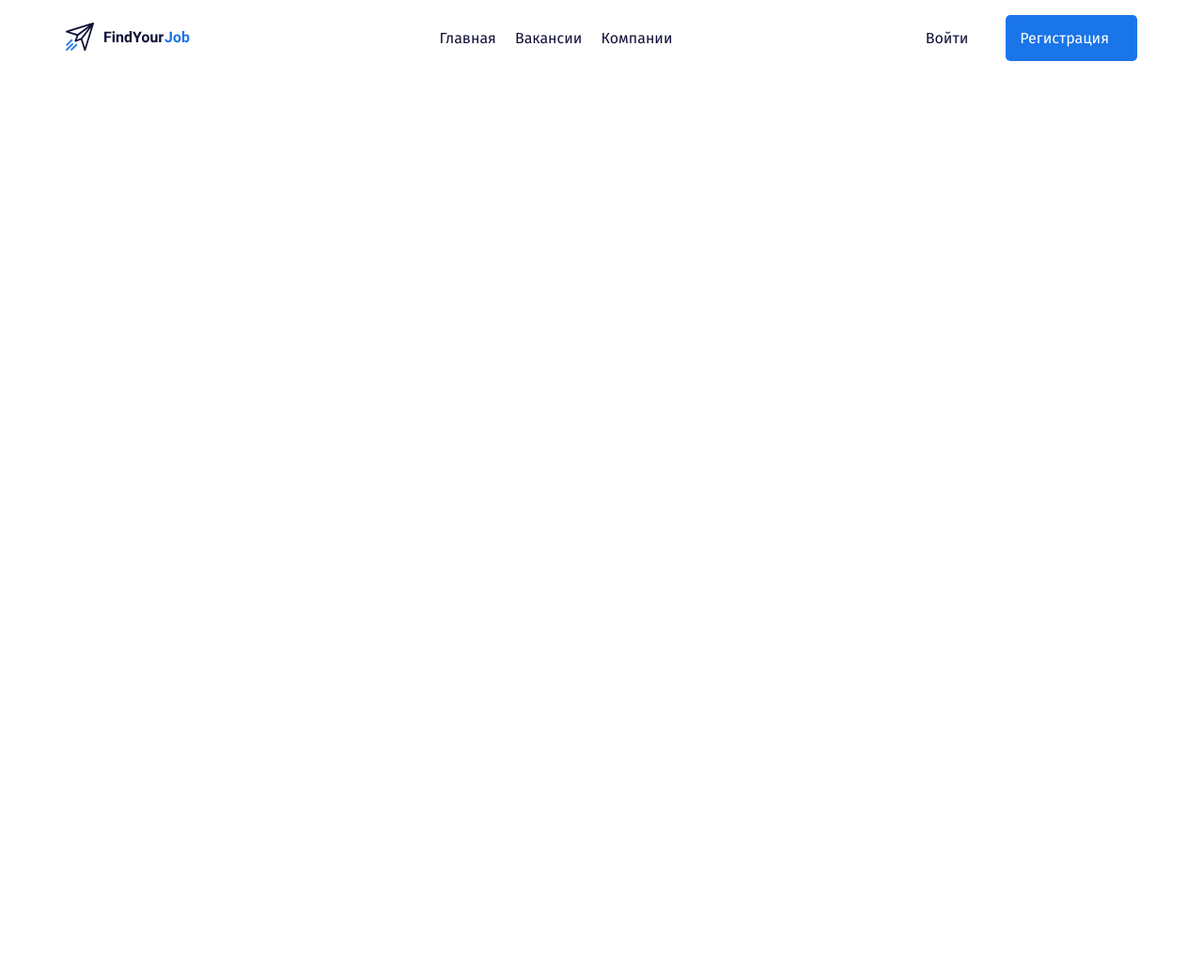
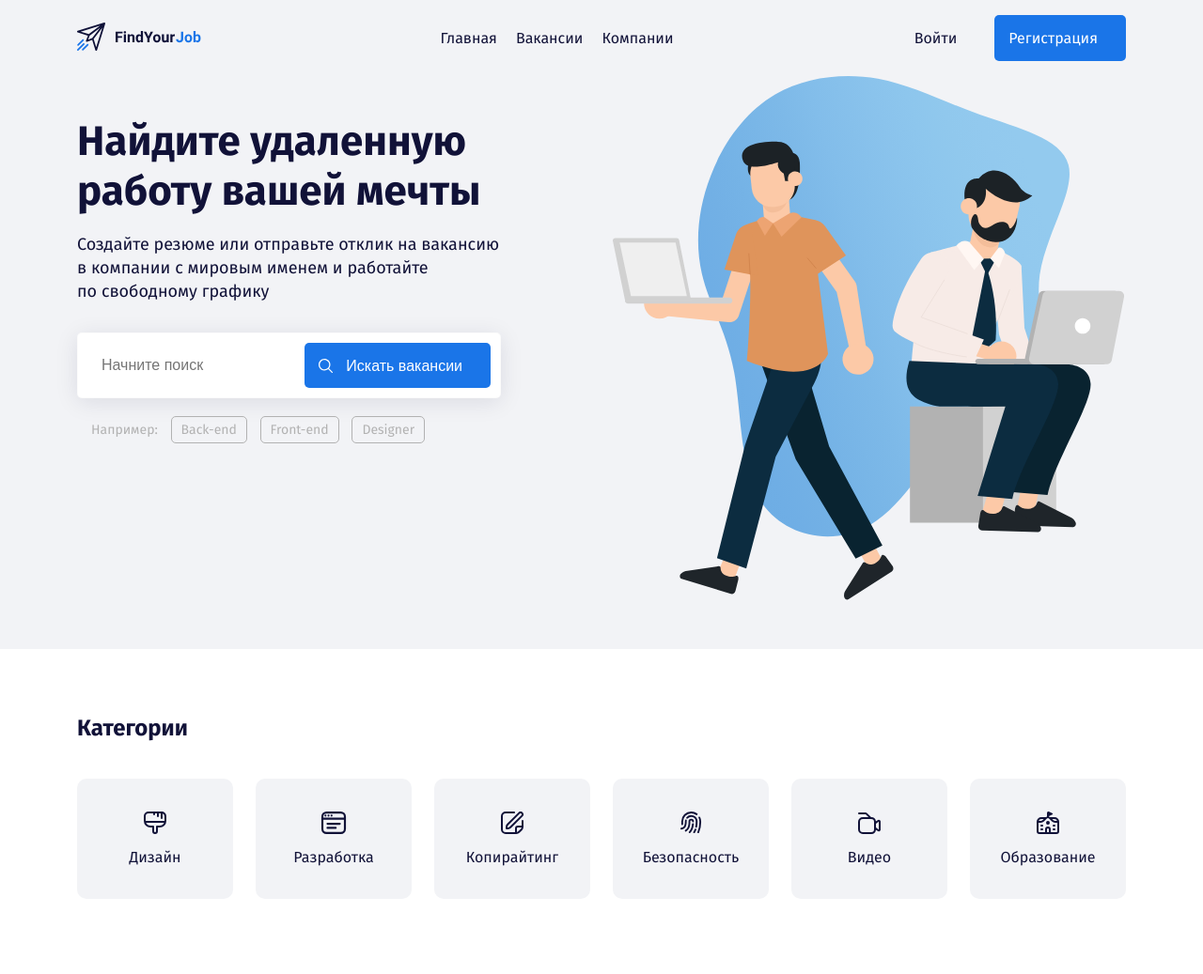
Before and after one commit to RedGalaxyBoss/FindYourJob, a plain HTML site: page index.html in a window 1280 px wide. Shown: the whole page at 94% size. Before the commit the page ends 800 px from the top, so only its background shows below. Drawn offline with Linux system fonts and the light colour scheme.

Commit message:
Второй залив

```diff
--- a/css/styles.css
+++ b/css/styles.css
@@ -1,8 +1,18 @@
+*,
+*:before,
+*:after {
+  box-sizing: border-box;
+}
+
 body {
   font-family: "Fira Sans", sans-serif;
   font-size: 16px;
   color: #111238;
   margin: 0;
+}
+
+.header {
+  background: #f2f3f6;
 }
 
 .menu {
@@ -23,6 +33,8 @@ body {
 .button {
   text-decoration: none;
   display: inline-block;
+  border: none;
+  font-size: 16px;
 }
 
 .button-link {
@@ -40,3 +52,102 @@ body {
   padding-left: 15px;
   color: #fff;
 }
+
+.button-icon {
+  vertical-align: middle;
+  margin-right: 10px;
+}
+
+.button-text {
+  vertical-align: middle;
+}
+
+.hero-title {
+  font-size: 44px;
+  line-height: 53px;
+  margin-bottom: 15px;
+  margin-top: 43px;
+}
+
+.hero-text {
+  font-size: 18px;
+  line-height: 140%;
+  margin-bottom: 30px;
+}
+
+.input-group {
+  background: #ffffff;
+  border: 1px solid rgba(209, 209, 209, 0.1);
+  box-shadow: 0px 4px 25px rgba(15, 17, 56, 0.1);
+  border-radius: 5px;
+  padding: 10px;
+  margin-bottom: 25px;
+}
+
+.input {
+  background-color: #fff;
+  border: none;
+  flex-grow: 1;
+  font-size: 16px;
+  line-height: 19px;
+  padding-left: 15px;
+}
+
+.input:focus {
+  outline: none;
+}
+
+.tags-group {
+  padding-left: 15px;
+  color: #b2b2b2;
+
+  font-size: 14px;
+  line-height: 17px;
+}
+
+.tag {
+  color: #b2b2b2;
+  text-decoration: none;
+  padding: 5px 10px;
+  margin-left: 10px;
+
+  border: 1px solid #b2b2b2;
+  border-radius: 5px;
+}
+.section {
+  padding-top: 70px;
+  padding-bottom: 80px;
+}
+
+.section-title {
+  margin-bottom: 40px;
+  margin-top: 0;
+}
+
+.card {
+  text-decoration: none;
+  color: #111238;
+  background: #f2f3f6;
+  border-radius: 10px;
+  padding: 35px;
+  transition: background 0.2s, color 0.2s;
+}
+
+.card-icon {
+  fill: #111238;
+  margin-bottom: 15px;
+  transition: fill 0.2s;
+}
+
+.card:hover {
+  background-color: #1a75e8;
+  color: #fff;
+}
+
+.card:hover .card-icon {
+  fill: #fff;
+}
+
+.col {
+  width: 166px;
+}
--- a/index.html
+++ b/index.html
@@ -11,7 +11,7 @@
   <link href="https://fonts.googleapis.com/css2?family=Fira+Sans:wght@400;700;900&display=swap" rel="stylesheet">
 </head>
 <body>
-  <header class="header">
+  <header class="header pb-5">
     <div class="container">
       <div class="row align-items-center py-3">
         <div class="col-2">
@@ -34,8 +34,98 @@
         </div>
         <!-- /.col -->
       </div>
+      <div class="row">
+        <div class="col-5">
+          <h1 class="hero-title">Найдите удаленную работу вашей мечты</h1>
+            <p class="hero-text">Создайте резюме или отправьте отклик на вакансию в&nbsp;компании с мировым именем и работайте <br> по свободному графику</p>
+            <div class="input-group d-flex">
+              <input type="text" class="input" placeholder="Начните поиск">
+              <button class="button button-primary">
+                <img src="img/search.svg" alt="icon: search" class="button-icon">
+                <span class="button-text">Искать вакансии</span>
+              </button>
+            </div>
+            <!-- /.input-group -->
+            <div class="tags-group">
+              <span class="tags-label">Например:</span>
+              <a href="#" class="tag">Back-end</a>
+              <a href="#" class="tag">Front-end</a>
+              <a href="#" class="tag">Designer</a>
+            </div>
+            <!-- /.tags-group -->
+        </div>
+        <!-- /.col-5 -->
+        <div class="col-6 offset-1">
+          <img src="img/hero-image.svg" alt="image: people with laptops" class="hero-image">
+        </div>
+        <!-- /.col-6 offset-1 -->
+      </div>
+      <!-- /.row -->
     </div>
     <!-- /.container -->
   </header>
+  <section class="section">
+    <div class="container">
+      <h2 class="section-title">Категории</h2>
+      <div class="row">
+        <div class="col">
+          <a href="#" class="card d-flex flex-column align-items-center">
+          <svg height="24" class="card-icon">
+            <use href="img/icons.svg#brush"></use>
+          </svg>
+          <span class="card-text">Дизайн</span>
+          <!-- /.card-text --></a>
+          </div>
+        <!-- /.card -->
+        <div class="col">
+          <a href="#" class="card d-flex flex-column align-items-center">
+          <svg height="24" class="card-icon">
+            <use href="img/icons.svg#browser"></use>
+          </svg>
+          <span class="card-text">Разработка</span>
+          <!-- /.card-text --></a>
+          </div>
+        <!-- /.card -->
+        <div class="col">
+          <a href="#" class="card d-flex flex-column align-items-center">
+          <svg height="24" class="card-icon">
+            <use href="img/icons.svg#edit"></use>
+          </svg>
+          <span class="card-text">Копирайтинг</span>
+          <!-- /.card-text --></a>
+          </div>
+        <!-- /.card -->
+        <div class="col">
+          <a href="#" class="card d-flex flex-column align-items-center">
+          <svg height="24" class="card-icon">
+            <use href="img/icons.svg#fingerprint"></use>
+          </svg>
+          <span class="card-text">Безопасность</span>
+          <!-- /.card-text --></a>
+          </div>
+        <!-- /.card -->
+        <div class="col">
+          <a href="#" class="card d-flex flex-column align-items-center">
+          <svg height="24" class="card-icon">
+            <use href="img/icons.svg#camera"></use>
+          </svg>
+          <span class="card-text">Видео</span>
+          <!-- /.card-text --></a>
+          </div>
+        <!-- /.card -->
+        <div class="col">
+          <a href="#" class="card d-flex flex-column align-items-center">
+          <svg height="24" class="card-icon">
+            <use href="img/icons.svg#school"></use>
+          </svg>
+          <span class="card-text">Образование</span>
+          <!-- /.card-text --></a>
+        </div>
+        <!-- /.card -->
+      </div>
+      <!-- /.row -->
+    </div>
+    <!-- /.container -->
+  </section>
 </body>
 </html>
```
Also changed, not shown: img/hero-image.svg (added), img/icons.svg (added), img/search.svg (added).
